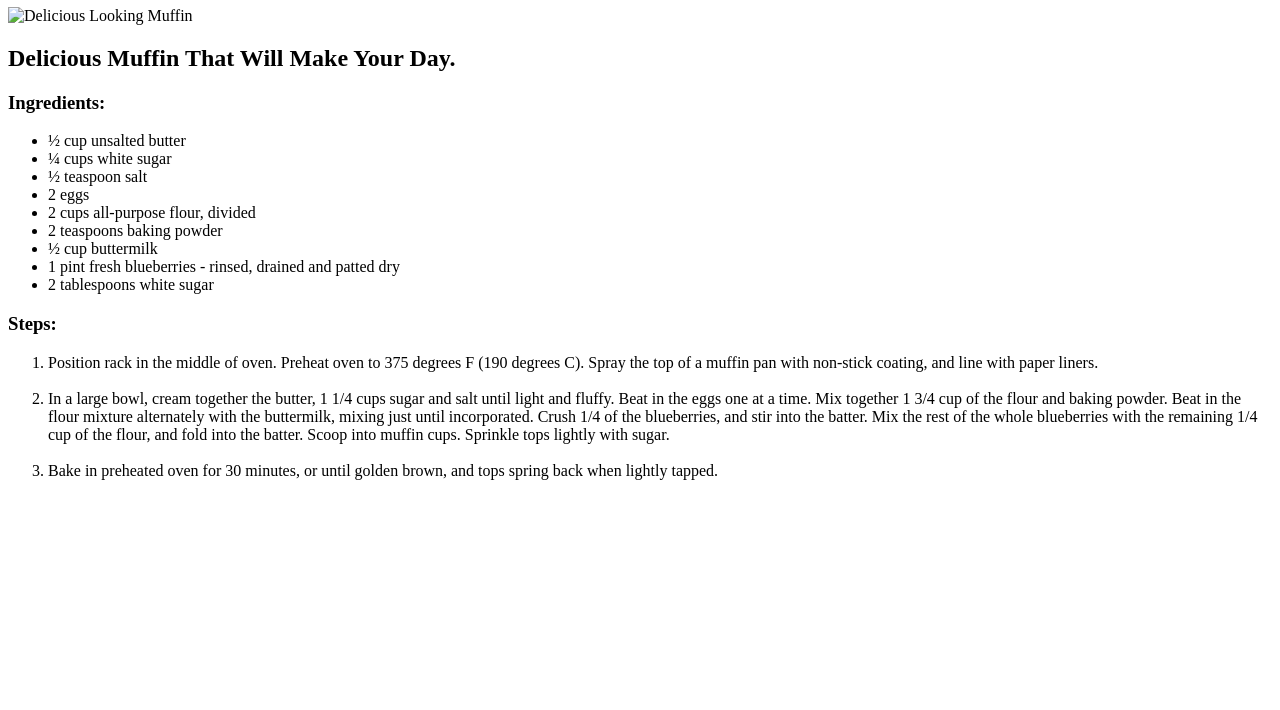
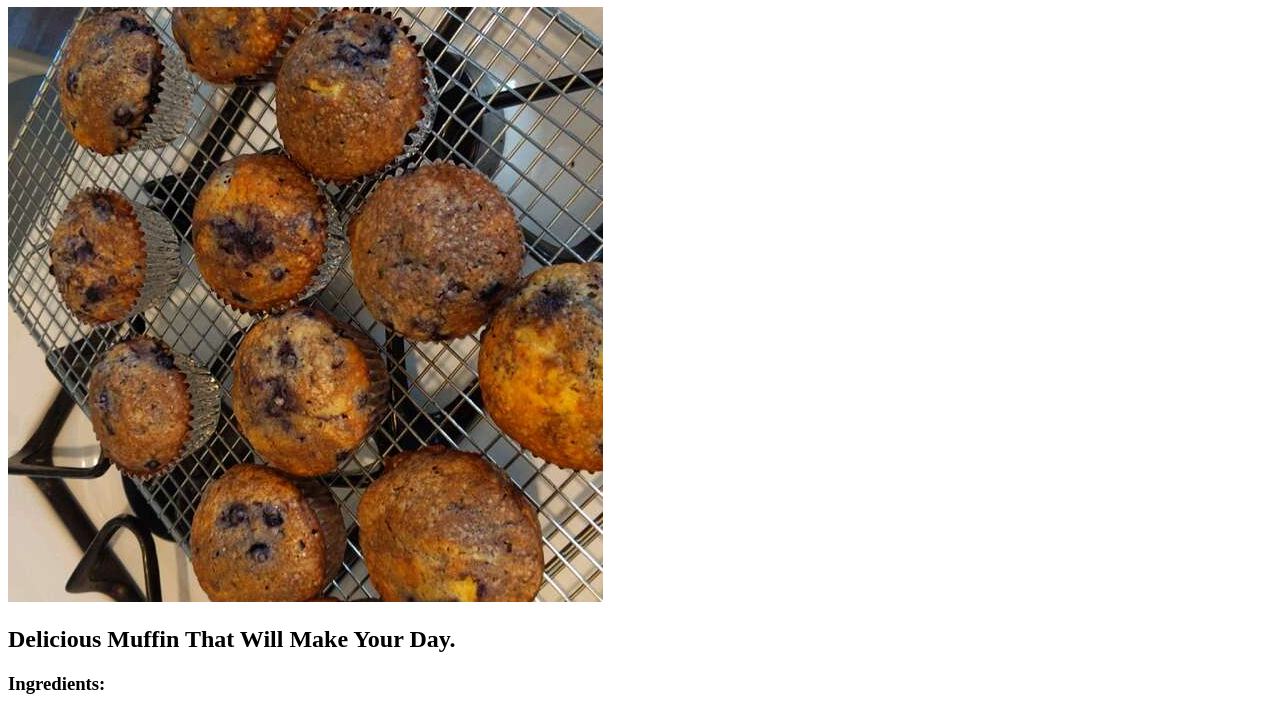
Before and after one commit to Manguin-c/odin-recipes, a plain HTML site: page recipes/best-of-the-blueberry-muffins.html in a window 1280 px wide. Shown: the part 73-783 px from the top of the page. Drawn offline with Linux system fonts and the light colour scheme.

Commit message:
Update best-of-the-blueberry-muffins.html

```diff
--- a/recipes/best-of-the-blueberry-muffins.html
+++ b/recipes/best-of-the-blueberry-muffins.html
@@ -17,7 +17,7 @@
 
     <h1>Best Of The Blueberry Muffins</h1>
 
-    <img src="./recipes/bluberry-muffin.jpg" alt="Delicious Looking Muffin">
+    <img src="bluberry-muffin.jpg" alt="Delicious Looking Muffin">
 
     <h2>Delicious Muffin That Will Make Your Day.</h2>
 
```
